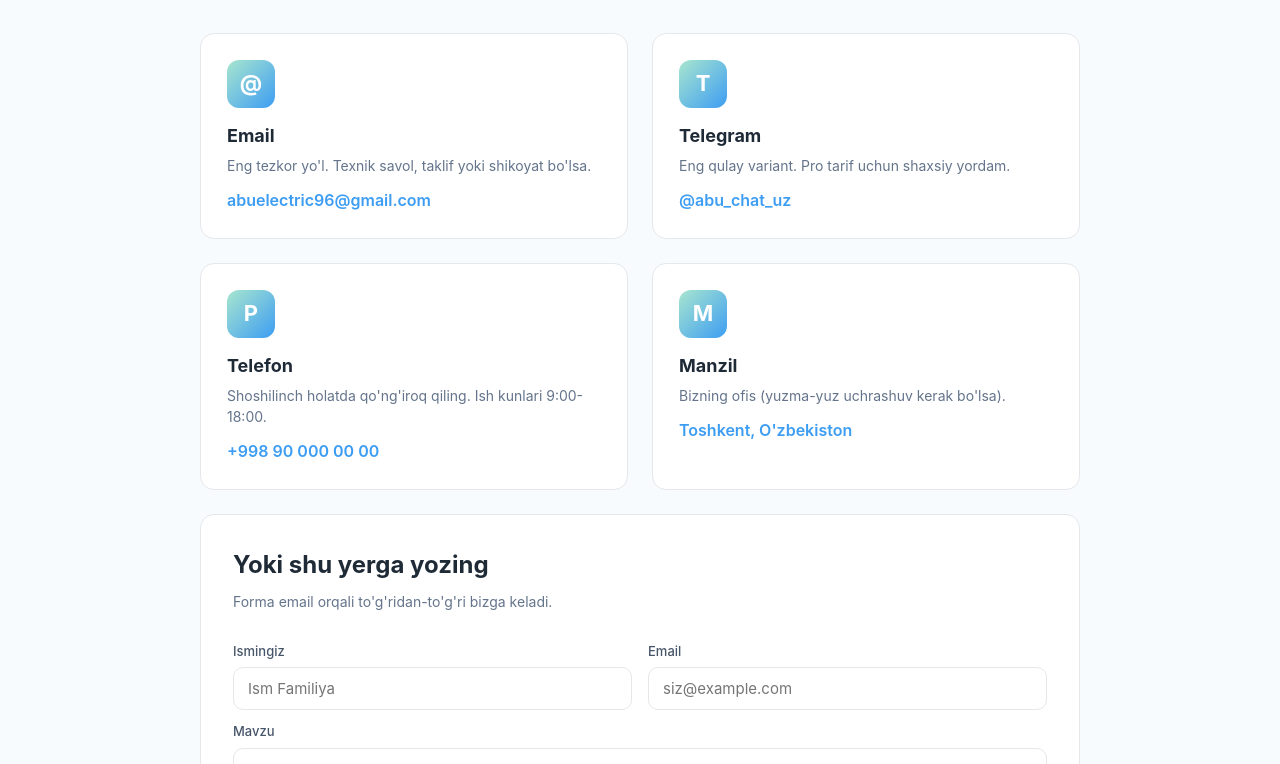
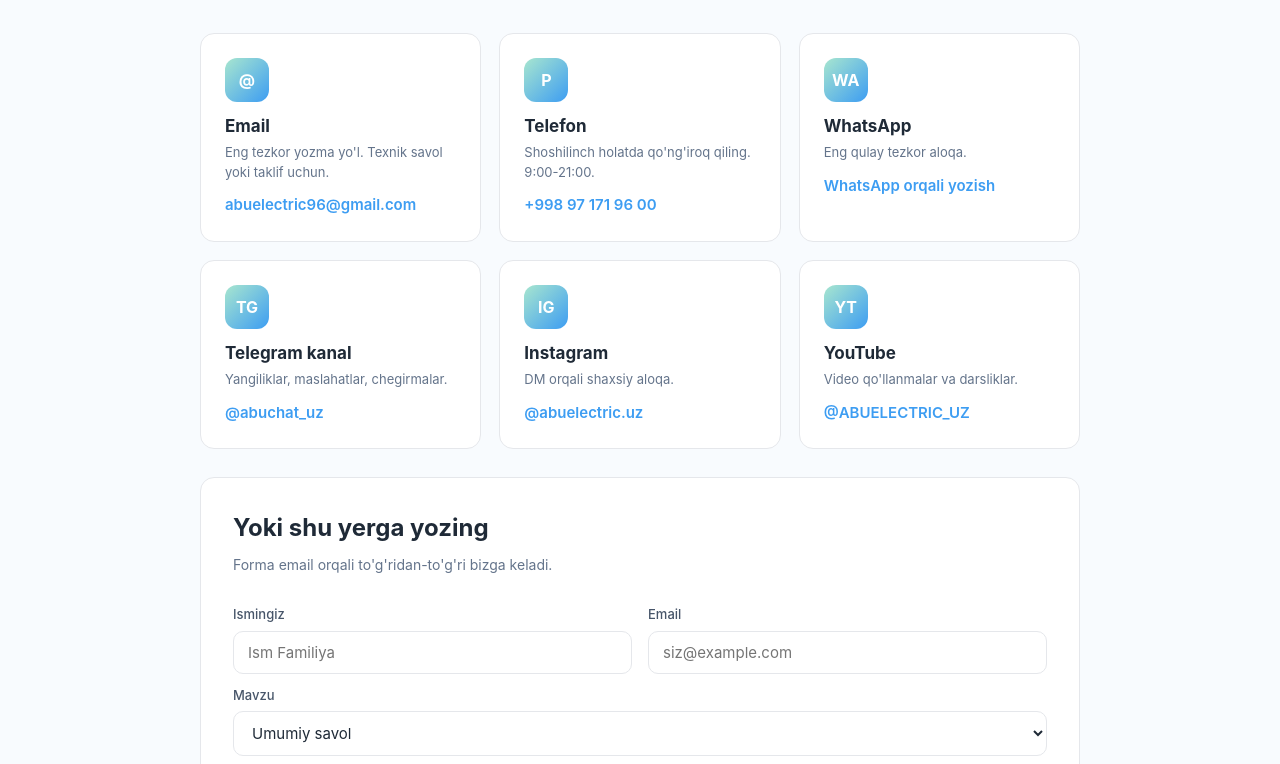
Before and after one commit to abuelectric96-ctrl/abu-chat, a website: page public/contact.html in a window 1280 px wide. Shown: the part 223-987 px from the top of the page. Drawn offline with Linux system fonts and the light colour scheme.

Commit message:
Add files via upload

```diff
--- a/public/contact.html
+++ b/public/contact.html
@@ -3,35 +3,77 @@
 <head>
 <meta charset="UTF-8"><title>Aloqa - ABU-chat</title>
 <meta name="viewport" content="width=device-width, initial-scale=1">
+<link rel="icon" href="/favicon.svg" type="image/svg+xml">
 <link rel="stylesheet" href="/css/style.css">
 <style>
   .page { max-width: 920px; margin: 0 auto; padding: 60px 20px; }
   h1 { font-size: 36px; color: var(--blue-deep); margin-bottom: 8px; }
   .lead { color: var(--muted); margin-bottom: 36px; font-size: 17px; }
-  .grid { display: grid; grid-template-columns: 1fr 1fr; gap: 24px; }
-  @media (max-width: 720px) { .grid { grid-template-columns: 1fr; } }
-  .contact-card { background: white; border: 1px solid var(--line); padding: 26px; border-radius: 14px; transition: .2s; }
-  .contact-card:hover { box-shadow: 0 10px 24px rgba(30,111,186,.08); border-color: var(--blue-bright); }
-  .contact-card .icon { width: 48px; height: 48px; border-radius: 12px; margin-bottom: 14px; background: linear-gradient(135deg, var(--green-soft), var(--blue-bright)); display: flex; align-items: center; justify-content: center; color: white; font-weight: 700; font-size: 22px; }
-  .contact-card h3 { margin-bottom: 6px; font-size: 18px; }
-  .contact-card p { color: var(--muted); font-size: 14px; margin-bottom: 12px; }
-  .contact-card a { font-size: 16px; font-weight: 600; word-break: break-all; }
-  .form-section { background: white; padding: 32px; border-radius: 14px; margin-top: 24px; border: 1px solid var(--line); }
+  .grid { display: grid; grid-template-columns: 1fr 1fr 1fr; gap: 18px; }
+  @media (max-width: 900px) { .grid { grid-template-columns: 1fr 1fr; } }
+  @media (max-width: 540px) { .grid { grid-template-columns: 1fr; } }
+  .contact-card { background: white; border: 1px solid var(--line); padding: 24px; border-radius: 14px; transition: .2s; }
+  .contact-card:hover { box-shadow: 0 10px 24px rgba(30,111,186,.08); border-color: var(--blue-bright); transform: translateY(-2px); }
+  .contact-card .icon { width: 44px; height: 44px; border-radius: 12px; margin-bottom: 12px; background: linear-gradient(135deg, var(--green-soft), var(--blue-bright)); display: flex; align-items: center; justify-content: center; color: white; font-weight: 700; font-size: 16px; }
+  .contact-card h3 { margin-bottom: 4px; font-size: 17px; }
+  .contact-card p { color: var(--muted); font-size: 13px; margin-bottom: 10px; line-height: 1.5; }
+  .contact-card a { font-size: 15px; font-weight: 600; word-break: break-all; }
+  .form-section { background: white; padding: 32px; border-radius: 14px; margin-top: 28px; border: 1px solid var(--line); }
   .form-row { display: grid; grid-template-columns: 1fr 1fr; gap: 16px; }
   @media (max-width: 540px) { .form-row { grid-template-columns: 1fr; } }
 </style>
 </head>
 <body>
-<nav class="top"><div class="container inner"><a href="/" class="logo">ABU-<span>chat</span></a><div class="nav-links"><a href="/#features">Imkoniyatlar</a><a href="/#pricing">Narxlar</a><a href="/faq.html">FAQ</a><a href="/contact.html">Aloqa</a><a href="/login.html" class="btn outline">Kirish</a></div></div></nav>
+<nav class="top"><div class="container inner"><a href="/" class="logo">ABU-<span>chat</span></a><div class="nav-links"><a href="/#features">Imkoniyatlar</a><a href="/#pricing">Narxlar</a><a href="/about.html">Biz haqimizda</a><a href="/faq.html">FAQ</a><a href="/contact.html">Aloqa</a><a href="/login.html" class="btn outline">Kirish</a></div></div></nav>
+
 <div class="page">
 <h1>Biz bilan bog'lanish</h1>
 <p class="lead">Savollaringizga 24 soat ichida javob beramiz. Ish vaqti: dushanba-shanba, 9:00 - 21:00.</p>
+
 <div class="grid">
-  <div class="contact-card"><div class="icon">@</div><h3>Email</h3><p>Eng tezkor yo'l. Texnik savol, taklif yoki shikoyat bo'lsa.</p><a href="mailto:abuelectric96@gmail.com">abuelectric96@gmail.com</a></div>
-  <div class="contact-card"><div class="icon">T</div><h3>Telegram</h3><p>Eng qulay variant. Pro tarif uchun shaxsiy yordam.</p><a href="https://t.me/abu_chat_uz" target="_blank">@abu_chat_uz</a></div>
-  <div class="contact-card"><div class="icon">P</div><h3>Telefon</h3><p>Shoshilinch holatda qo'ng'iroq qiling. Ish kunlari 9:00-18:00.</p><a href="tel:+998900000000">+998 90 000 00 00</a></div>
-  <div class="contact-card"><div class="icon">M</div><h3>Manzil</h3><p>Bizning ofis (yuzma-yuz uchrashuv kerak bo'lsa).</p><a href="#">Toshkent, O'zbekiston</a></div>
+  <div class="contact-card">
+    <div class="icon">@</div>
+    <h3>Email</h3>
+    <p>Eng tezkor yozma yo'l. Texnik savol yoki taklif uchun.</p>
+    <a href="mailto:abuelectric96@gmail.com">abuelectric96@gmail.com</a>
+  </div>
+
+  <div class="contact-card">
+    <div class="icon">P</div>
+    <h3>Telefon</h3>
+    <p>Shoshilinch holatda qo'ng'iroq qiling. 9:00-21:00.</p>
+    <a href="tel:+998971719600">+998 97 171 96 00</a>
+  </div>
+
+  <div class="contact-card">
+    <div class="icon">WA</div>
+    <h3>WhatsApp</h3>
+    <p>Eng qulay tezkor aloqa.</p>
+    <a href="https://wa.me/998971719600" target="_blank">WhatsApp orqali yozish</a>
+  </div>
+
+  <div class="contact-card">
+    <div class="icon">TG</div>
+    <h3>Telegram kanal</h3>
+    <p>Yangiliklar, maslahatlar, chegirmalar.</p>
+    <a href="https://t.me/abuchat_uz" target="_blank">@abuchat_uz</a>
+  </div>
+
+  <div class="contact-card">
+    <div class="icon">IG</div>
+    <h3>Instagram</h3>
+    <p>DM orqali shaxsiy aloqa.</p>
+    <a href="https://instagram.com/abuelectric.uz" target="_blank">@abuelectric.uz</a>
+  </div>
+
+  <div class="contact-card">
+    <div class="icon">YT</div>
+    <h3>YouTube</h3>
+    <p>Video qo'llanmalar va darsliklar.</p>
+    <a href="https://youtube.com/@ABUELECTRIC_UZ" target="_blank">@ABUELECTRIC_UZ</a>
+  </div>
 </div>
+
 <div class="form-section">
   <h2 style="margin-bottom:8px;">Yoki shu yerga yozing</h2>
   <p style="color:var(--muted); margin-bottom:18px; font-size:14px;">Forma email orqali to'g'ridan-to'g'ri bizga keladi.</p>
@@ -40,18 +82,42 @@
       <div><label>Ismingiz</label><input type="text" id="name" required placeholder="Ism Familiya"></div>
       <div><label>Email</label><input type="email" id="email" required placeholder="siz@example.com"></div>
     </div>
-    <label>Mavzu</label><select id="topic"><option>Umumiy savol</option><option>Texnik yordam</option><option>Pulni qaytarish</option><option>Shikoyat</option><option>Hamkorlik taklifi</option></select>
-    <label>Xabaringiz</label><textarea id="msg" required rows="5" placeholder="Savol yoki muammoni tushuntiring..."></textarea>
+    <label>Mavzu</label>
+    <select id="topic">
+      <option>Umumiy savol</option>
+      <option>Texnik yordam</option>
+      <option>Pulni qaytarish</option>
+      <option>Shikoyat</option>
+      <option>Hamkorlik taklifi</option>
+    </select>
+    <label>Xabaringiz</label>
+    <textarea id="msg" required rows="5" placeholder="Savol yoki muammoni tushuntiring..."></textarea>
     <button type="submit" class="btn" style="margin-top:18px;">Yuborish</button>
   </form>
   <div id="result" style="margin-top:14px;"></div>
 </div>
+
 <div style="text-align:center; margin-top:36px; color:var(--muted); font-size:14px;">
   <p>Birinchi marta sinab ko'rmoqchimisiz?</p>
   <a href="/register.html" class="btn green" style="margin-top:8px;">Bepul boshlash</a>
 </div>
 </div>
-<footer class="site" style="background: var(--text); color: #cbd5e1; padding: 36px 0; text-align: center; font-size: 13px; margin-top: 60px;"><div class="container"><a href="/" style="color:white; font-weight:800; font-size:22px; text-decoration:none;">ABU-chat</a><p style="margin-top:8px;">Instagram avto-javob xizmati</p><p style="margin-top:12px;"><a href="/privacy_policy.html" style="color:#93c5fd; margin:0 10px;">Maxfiylik</a><a href="/terms_of_service.html" style="color:#93c5fd; margin:0 10px;">Shartlar</a><a href="/faq.html" style="color:#93c5fd; margin:0 10px;">FAQ</a></p><p style="margin-top:12px; opacity:.6;">2026 ABU-chat</p></div></footer>
+
+<footer class="site" style="background: var(--text); color: #cbd5e1; padding: 36px 0; text-align: center; font-size: 13px; margin-top: 60px;">
+<div class="container">
+<a href="/" class="logo" style="justify-content:center;">ABU-<span>chat</span></a>
+<p style="margin-top:8px;">Instagram avto-javob xizmati &middot; Toshkent, O'zbekiston</p>
+<p style="margin-top:12px;">
+<a href="/privacy_policy.html" style="color:#93c5fd; margin:0 10px;">Maxfiylik</a>
+<a href="/terms_of_service.html" style="color:#93c5fd; margin:0 10px;">Shartlar</a>
+<a href="/faq.html" style="color:#93c5fd; margin:0 10px;">FAQ</a>
+<a href="https://t.me/abuchat_uz" target="_blank" style="color:#93c5fd; margin:0 10px;">Telegram</a>
+<a href="https://instagram.com/abuelectric.uz" target="_blank" style="color:#93c5fd; margin:0 10px;">Instagram</a>
+</p>
+<p style="margin-top:12px; opacity:.6;">2026 ABU-chat</p>
+</div>
+</footer>
+
 <script>
   document.getElementById('form').addEventListener('submit',(e)=>{
     e.preventDefault();
```
